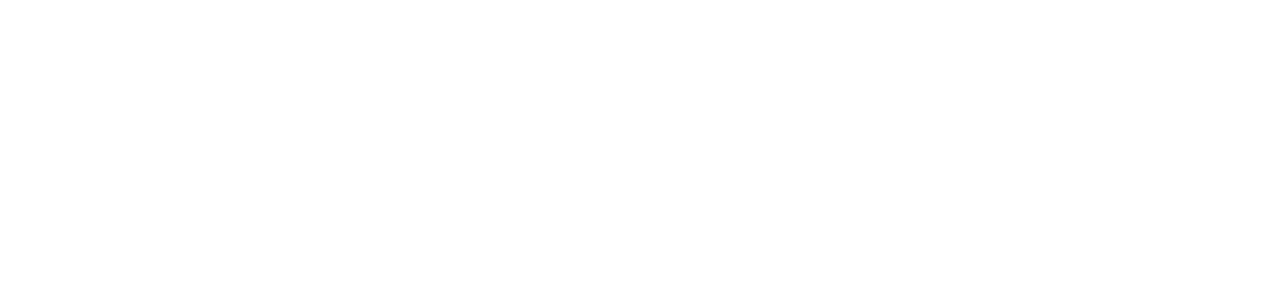
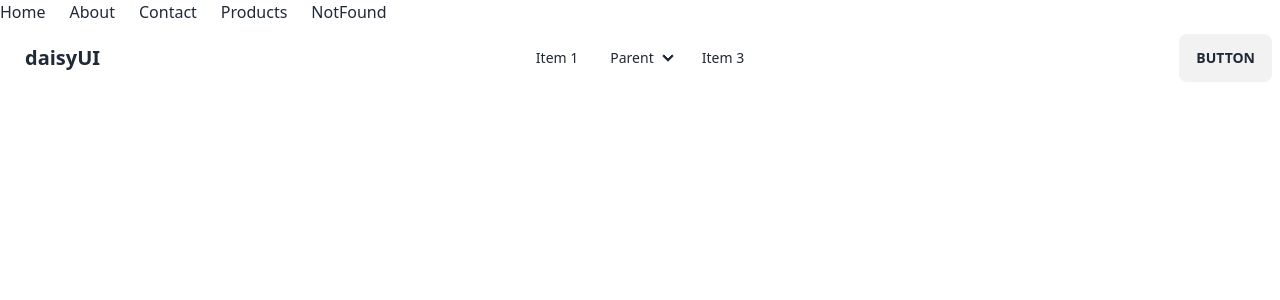
Before and after one commit to khubaibm039/option-price, a React (Vite) app: page / in a window 1280 px wide. Shown: the top 300 px of the page. Built offline with nearby package versions, Linux system fonts and the light colour scheme.

Commit message:
create nav

```diff
--- a/package.json
+++ b/package.json
@@ -10,8 +10,10 @@
     "preview": "vite preview"
   },
   "dependencies": {
+    "prop-types": "^15.8.1",
     "react": "^18.2.0",
-    "react-dom": "^18.2.0"
+    "react-dom": "^18.2.0",
+    "react-icons": "^4.11.0"
   },
   "devDependencies": {
     "@types/react": "^18.2.15",
--- a/src/App.jsx
+++ b/src/App.jsx
@@ -1,11 +1,14 @@
 
 import './App.css'
+import DaisyNav from './component/DaisyNav/DaisyNav'
+import Navbar from './component/Navbar/Navbar'
 
 function App() {
     return (
         <>
+            <Navbar></Navbar>
 
-
+            <DaisyNav></DaisyNav>
 
 
         </>
--- /dev/null
+++ b/src/component/DaisyNav/DaisyNav.jsx
@@ -0,0 +1,48 @@
+// eslint-disable-next-line no-unused-vars
+import React from 'react';
+
+const DaisyNav = () => {
+    return (
+        <div className="navbar bg-base-100">
+            <div className="navbar-start">
+                <div className="dropdown">
+                    <label tabIndex={0} className="btn btn-ghost lg:hidden">
+                        <svg xmlns="http://www.w3.org/2000/svg" className="h-5 w-5" fill="none" viewBox="0 0 24 24" stroke="currentColor"><path strokeLinecap="round" strokeLinejoin="round" strokeWidth="2" d="M4 6h16M4 12h8m-8 6h16" /></svg>
+                    </label>
+                    <ul tabIndex={0} className="menu menu-sm dropdown-content mt-3 z-[1] p-2 shadow bg-base-100 rounded-box w-52">
+                        <li><a>Item 1</a></li>
+                        <li>
+                            <a>Parent</a>
+                            <ul className="p-2">
+                                <li><a>Submenu 1</a></li>
+                                <li><a>Submenu 2</a></li>
+                            </ul>
+                        </li>
+                        <li><a>Item 3</a></li>
+                    </ul>
+                </div>
+                <a className="btn btn-ghost normal-case text-xl">daisyUI</a>
+            </div>
+            <div className="navbar-center hidden lg:flex">
+                <ul className="menu menu-horizontal px-1">
+                    <li><a>Item 1</a></li>
+                    <li tabIndex={0}>
+                        <details>
+                            <summary>Parent</summary>
+                            <ul className="p-2">
+                                <li><a>Submenu 1</a></li>
+                                <li><a>Submenu 2</a></li>
+                            </ul>
+                        </details>
+                    </li>
+                    <li><a>Item 3</a></li>
+                </ul>
+            </div>
+            <div className="navbar-end">
+                <a className="btn">Button</a>
+            </div>
+        </div>
+    );
+};
+
+export default DaisyNav;
--- /dev/null
+++ b/src/component/Link/Link.jsx
@@ -0,0 +1,16 @@
+import PropTypes from 'prop-types'
+
+
+const Link = ({ route }) => {
+    return (
+        <li>
+            <a href={route.path}>{route.name}</a>
+        </li>
+    );
+};
+
+Link.propTypes = {
+    route: PropTypes.object
+}
+
+export default Link;
--- /dev/null
+++ b/src/component/Navbar/Navbar.jsx
@@ -0,0 +1,30 @@
+// eslint-disable-next-line no-unused-vars
+import React, { useState } from 'react';
+import Link from '../Link/Link';
+import { AiOutlineMenu } from 'react-icons/ai';
+
+
+
+const Navbar = () => {
+    const [open, setOpen] = useState(false)
+
+    const routes = [
+        { id: 1, path: '/', name: 'Home' },
+        { id: 2, path: '/about', name: 'About' },
+        { id: 3, path: '/contact', name: 'Contact' },
+        { id: 4, path: '/products', name: 'Products' },
+        { id: 5, path: '*', name: 'NotFound' },
+    ];
+    return (
+        <nav>
+            <AiOutlineMenu className='text-2xl md:hidden'></AiOutlineMenu>
+            <ul className="md:flex gap-6">
+                {
+                    routes.map((route, idx) => <Link route={route} key={idx}></Link>)
+                }
+            </ul>
+        </nav>
+    );
+};
+
+export default Navbar;
```
Also changed, not shown: 1 other file (tests, documents, lock files or other folders).
